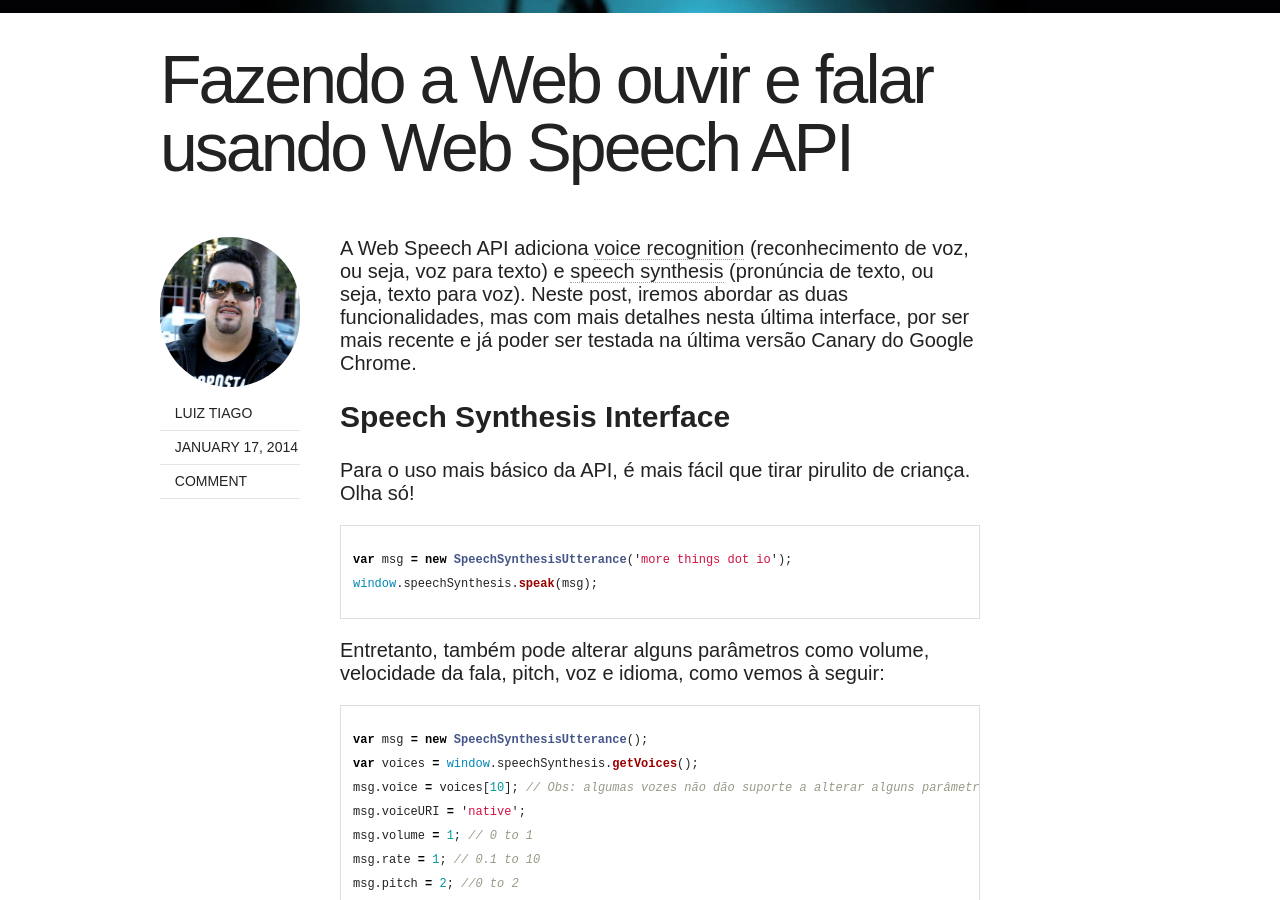
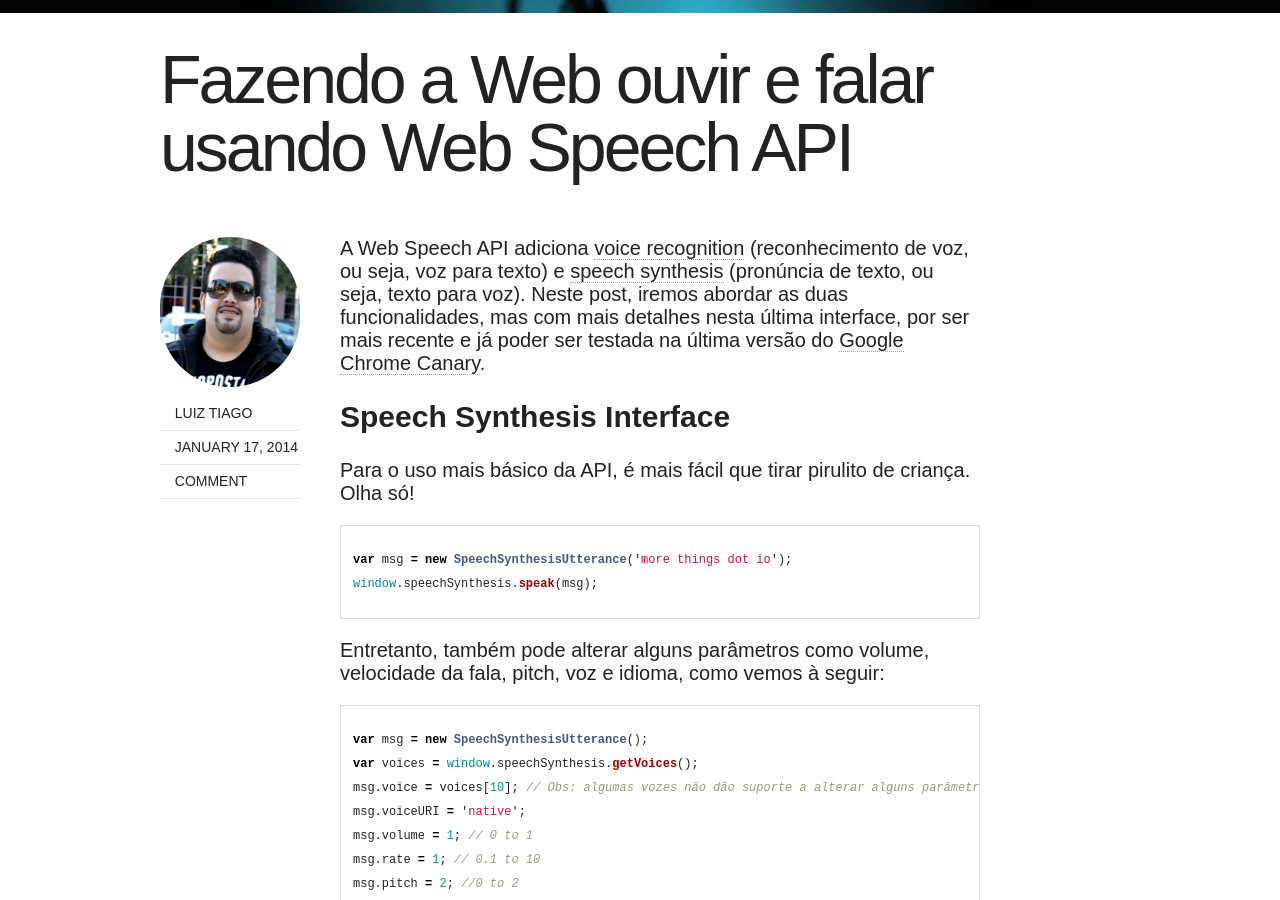
Before and after one commit to luiztiago/morethings.io, a Jekyll site: the page built from _source/_posts/2014-01-17-fazendo-a-web-ouvir-e-falar-usando-web-speech-api.md, in a window 1280 px wide and 900 px high, scrolled down 449 px. Built offline with Jekyll 4.4.1, drawn with Linux system fonts in a browser that asks for light colours; nearby versions of some CDN libraries; comment, search, counter and statistics services are not loaded; part of the change alters nothing that is shown.

```diff
--- a/_source/_posts/2014-01-17-fazendo-a-web-ouvir-e-falar-usando-web-speech-api.md
+++ b/_source/_posts/2014-01-17-fazendo-a-web-ouvir-e-falar-usando-web-speech-api.md
@@ -23,7 +23,7 @@ comments: true
 description: "Neste post é abordada a Web Speech API com detalhes, utilizando as interfaces de Speech Synthesis e Voice Recognition."
 ---
 
-A Web Speech API adiciona [voice recognition](https://dvcs.w3.org/hg/speech-api/raw-file/tip/speechapi.html#speechreco-section) (reconhecimento de voz, ou seja, voz para texto) e [speech synthesis](https://dvcs.w3.org/hg/speech-api/raw-file/tip/speechapi.html#tts-section) (pronúncia de texto, ou seja, texto para voz). Neste post, iremos abordar as duas funcionalidades, mas com mais detalhes nesta última interface, por ser mais recente e já poder ser testada na última versão Canary do Google Chrome.
+A Web Speech API adiciona [voice recognition](https://dvcs.w3.org/hg/speech-api/raw-file/tip/speechapi.html#speechreco-section) (reconhecimento de voz, ou seja, voz para texto) e [speech synthesis](https://dvcs.w3.org/hg/speech-api/raw-file/tip/speechapi.html#tts-section) (pronúncia de texto, ou seja, texto para voz). Neste post, iremos abordar as duas funcionalidades, mas com mais detalhes nesta última interface, por ser mais recente e já poder ser testada na última versão do [Google Chrome Canary](https://www.google.com/intl/en/chrome/browser/canary.html).
 
 ## Speech Synthesis Interface
 
```
